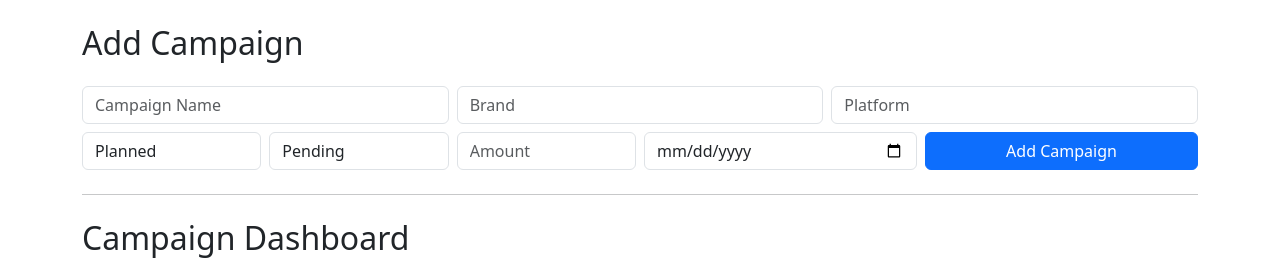
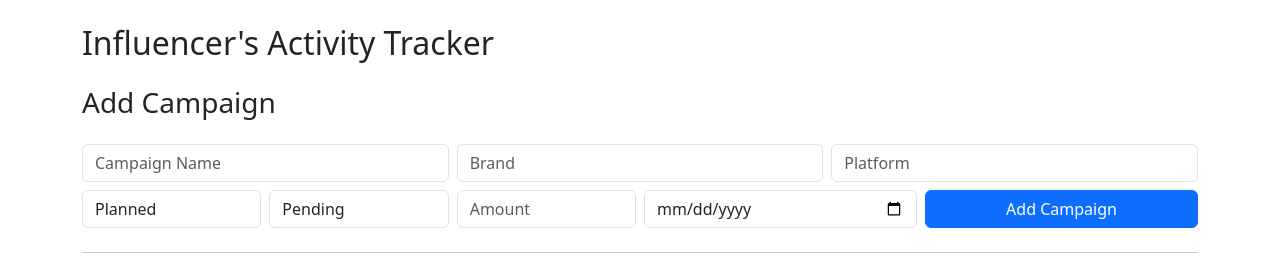
Before and after one commit to dgganesh/influtrack, a Flask app: page /dashboard in a window 1280 px wide. Shown: the top 266 px of the page. Run offline with Flask 3, Linux system fonts and the light colour scheme; data that the repository does not hold is empty.

Commit message:
Updated index.html dashboard layout

```diff
--- a/templates/index.html
+++ b/templates/index.html
@@ -8,8 +8,8 @@
 </head>
 <body class="container mt-4">
 
-<h2 class="mb-4">Add Campaign</h2>
-
+<h2 class="mb-4">Influencer's Activity Tracker </h2>
+<h3 class="mb-4"> Add Campaign</h3>
 <form id="campaignForm" class="row g-2">
     <div class="col-12 col-md-4">
         <input type="text" id="name" class="form-control" placeholder="Campaign Name" required>
```
